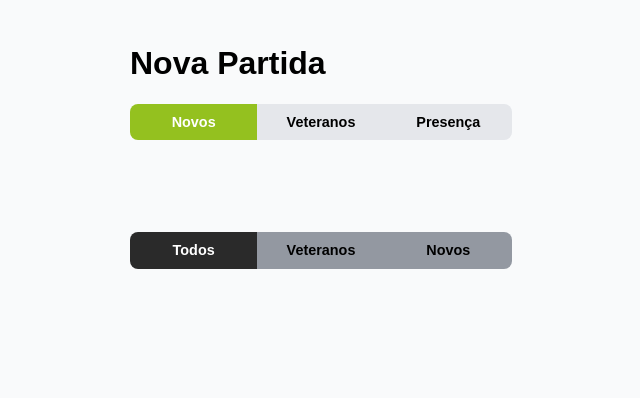
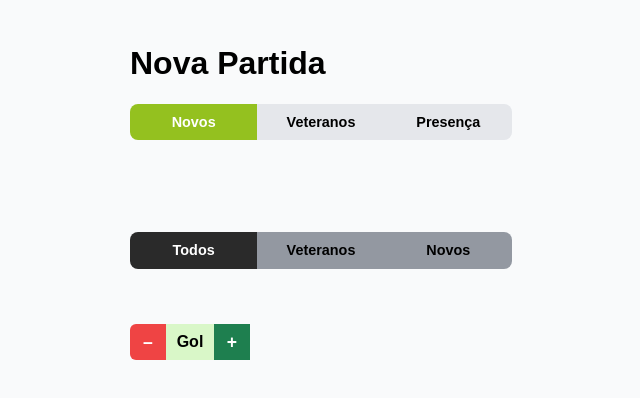
Before and after one commit to ricardo-borges13/app-peladeiros, a React (Vite) app: page / in a window 1280 px wide. Shown: the top 398 px of the page, without its empty margins (319-959 px from the left). Built offline with nearby package versions, Linux system fonts and the light colour scheme.

Commit message:
Finalizado componente ScoreCounter.

```diff
--- a/src/components/ScoreCounter/ScoreCounter.tsx
+++ b/src/components/ScoreCounter/ScoreCounter.tsx
@@ -1,34 +1,46 @@
-import type { ReactNode } from 'react'
-import { Container, ButtonMinus, ButtonPlus, ValueBox } from './ScoreCounter.styles'
+import type { ReactNode } from "react";
+import {
+  Container,
+  ButtonMinus,
+  ButtonPlus,
+  ValueBox,
+} from "./ScoreCounter.styles";
 
 type ScoreCounterProps = {
-  value: number
-  onChange: (value: number) => void
-  min?: number
-  max?: number
-  placeholder?: ReactNode // ex: "Gol"
-}
+  value: number;
+  onChange: (value: number) => void;
+  min?: number;
+  max?: number;
+  placeholder?: ReactNode; // ex: "Gol"
+};
+
+const MAX_SCORE = 20;
 
 export const ScoreCounter = ({
   value,
   onChange,
   min = 0,
-  max,
-  placeholder = 'Gol',
+  max = MAX_SCORE,
+  placeholder = "Gol",
 }: ScoreCounterProps) => {
   const handleDecrement = () => {
-    const next = value - 1
-    if (next < min) return
-    onChange(next)
+    const next = value - 1;
+    if (next < min) return;
+    onChange(next);
+  };
+
+const handleIncrement = () => {
+  const next = value + 1;
+
+  if (next > max) {
+    alert(`Nem Pelé fez isso tudo de gol em uma partida, o máximo é ${max} mentiroso.`);
+    return;
   }
 
-  const handleIncrement = () => {
-    const next = value + 1
-    if (typeof max === 'number' && next > max) return
-    onChange(next)
-  }
+  onChange(next);
+};
 
-  const showPlaceholder = value === 0 && placeholder
+  const showPlaceholder = value === 0 && placeholder;
 
   return (
     <Container>
@@ -36,13 +48,11 @@ export const ScoreCounter = ({
         –
       </ButtonMinus>
 
-      <ValueBox>
-        {showPlaceholder ? placeholder : value}
-      </ValueBox>
+      <ValueBox>{showPlaceholder ? placeholder : value}</ValueBox>
 
       <ButtonPlus type="button" onClick={handleIncrement}>
         +
       </ButtonPlus>
     </Container>
-  )
-}
+  );
+};
--- a/src/pages/NovaPartida/NovaPartida.tsx
+++ b/src/pages/NovaPartida/NovaPartida.tsx
@@ -1,6 +1,7 @@
 import { LayoutContainer } from "../../components/LayoutContainer/LayoutContainer.sytles";
 import { useState } from 'react'
 import { SegmentedControl } from "../../components/SegmentdControl/SegmentedControl";
+import { ScoreCounter } from "../../components/ScoreCounter/ScoreCounter";
 
 
 type Tab = 'novos' | 'veteranos' | 'presenca'
@@ -9,7 +10,7 @@ type Filter = 'todos' | 'veteranos' | 'novos'
 export const NovaPartida = () => {
    const [tab, setTab] = useState<Tab>('novos')
    const [filter, setFilter] = useState<Filter>('todos')
-
+  const [gols, setGols] = useState(0)
 
   return (
     <LayoutContainer>
@@ -41,7 +42,13 @@ export const NovaPartida = () => {
       onChange={setFilter}
       color="secondary"
     />
-
+<br />
+<br />
+<br />
+ <ScoreCounter
+      value={gols}
+      onChange={setGols}
+    />
     </LayoutContainer>
   );
 };
```
Also changed, not shown: 1 other file (tests, documents, lock files or other folders).
